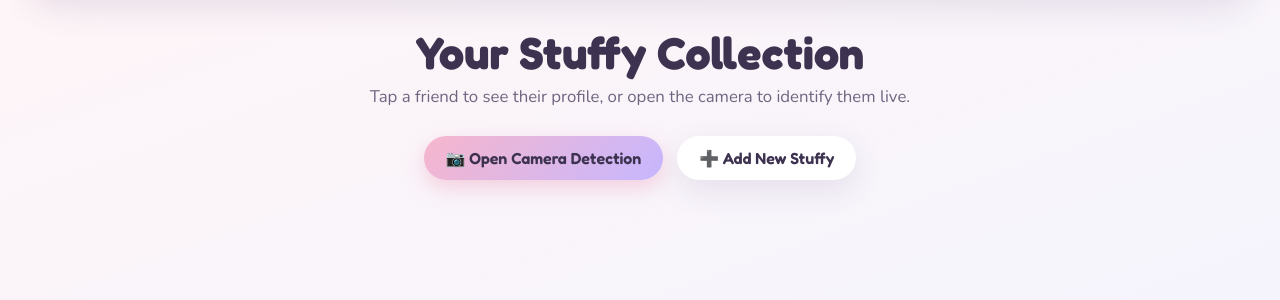
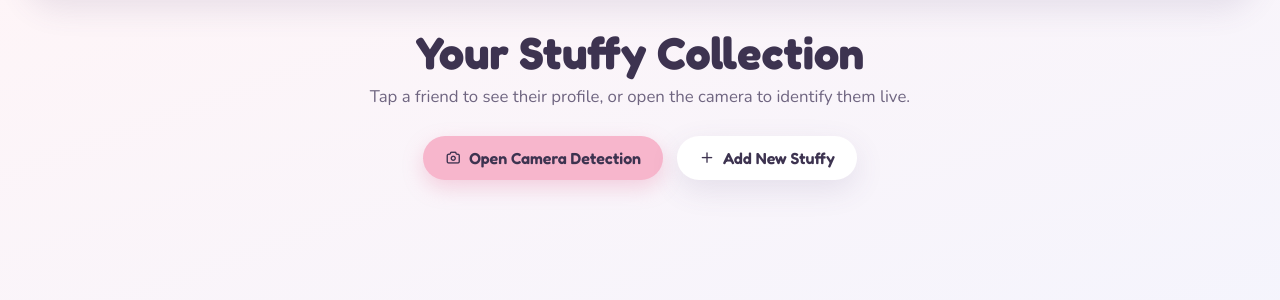
Before and after one commit to sarahh1201/Stuffy-Identifier, a Flask app: page / in a window 1280 px wide. Shown: the part 96-396 px from the top of the page. Run offline with Flask 3, Linux system fonts and the light colour scheme; parts of the project's set-up code (start-up, migrations or seed data) failed here and were passed over.

Commit message:
Edited some buttons and changed icons.

```diff
--- a/static/styles.css
+++ b/static/styles.css
@@ -141,7 +141,7 @@ h1, h2, h3, .brand-text, .hero-title {
 }
 
 .btn-primary {
-    background: linear-gradient(135deg, var(--pink) 0%, var(--lavender) 100%);
+    background: var(--pink);
     color: var(--text);
     box-shadow: 0 8px 20px rgba(232, 137, 173, 0.35);
 }
--- a/templates/base.html
+++ b/templates/base.html
@@ -7,6 +7,7 @@
     <link rel="preconnect" href="https://fonts.googleapis.com">
     <link rel="preconnect" href="https://fonts.gstatic.com" crossorigin>
     <link href="https://fonts.googleapis.com/css2?family=Fredoka:wght@400;500;600;700&family=Nunito:wght@400;600;700&display=swap" rel="stylesheet">
+    <link rel="stylesheet" href="https://cdn.jsdelivr.net/npm/@tabler/icons-webfont@latest/tabler-icons.min.css">
     <link rel="stylesheet" href="{{ url_for('static', filename='styles.css') }}">
 </head>
 <body>
--- a/templates/index.html
+++ b/templates/index.html
@@ -9,8 +9,8 @@
 </section>
 
 <div class="action-row">
-    <a href="/detect" class="btn btn-primary">📷 Open Camera Detection</a>
-    <a href="/add" class="btn btn-secondary">➕ Add New Stuffy</a>
+    <a href="/detect" class="btn btn-primary"><i class="ti ti-camera" aria-hidden="true"></i> Open Camera Detection</a>
+    <a href="/add" class="btn btn-secondary"><i class="ti ti-plus" aria-hidden="true"></i> Add New Stuffy</a>
 </div>
 
 <div class="card-grid">
```
Also changed, not shown: 1 other file.
